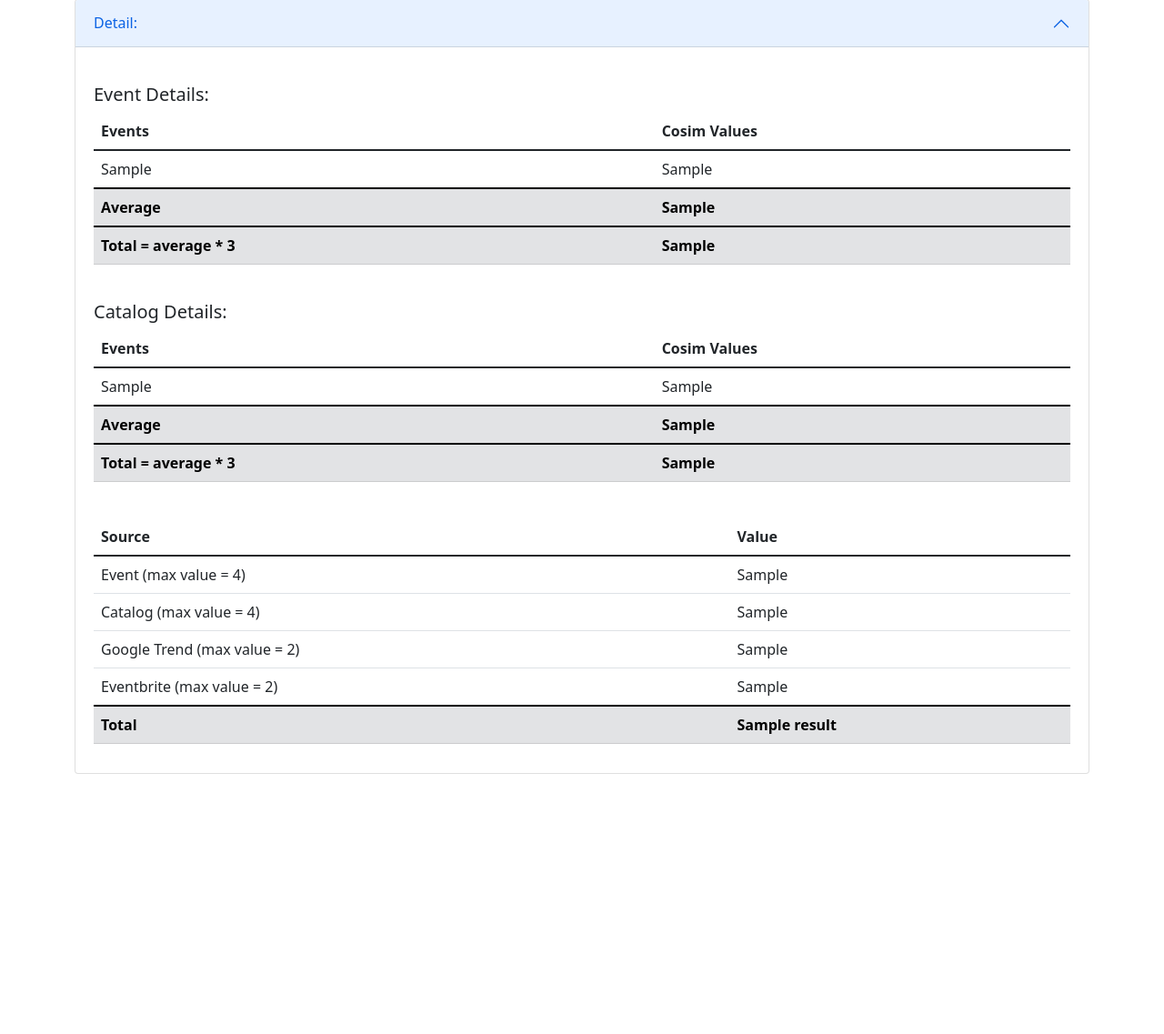
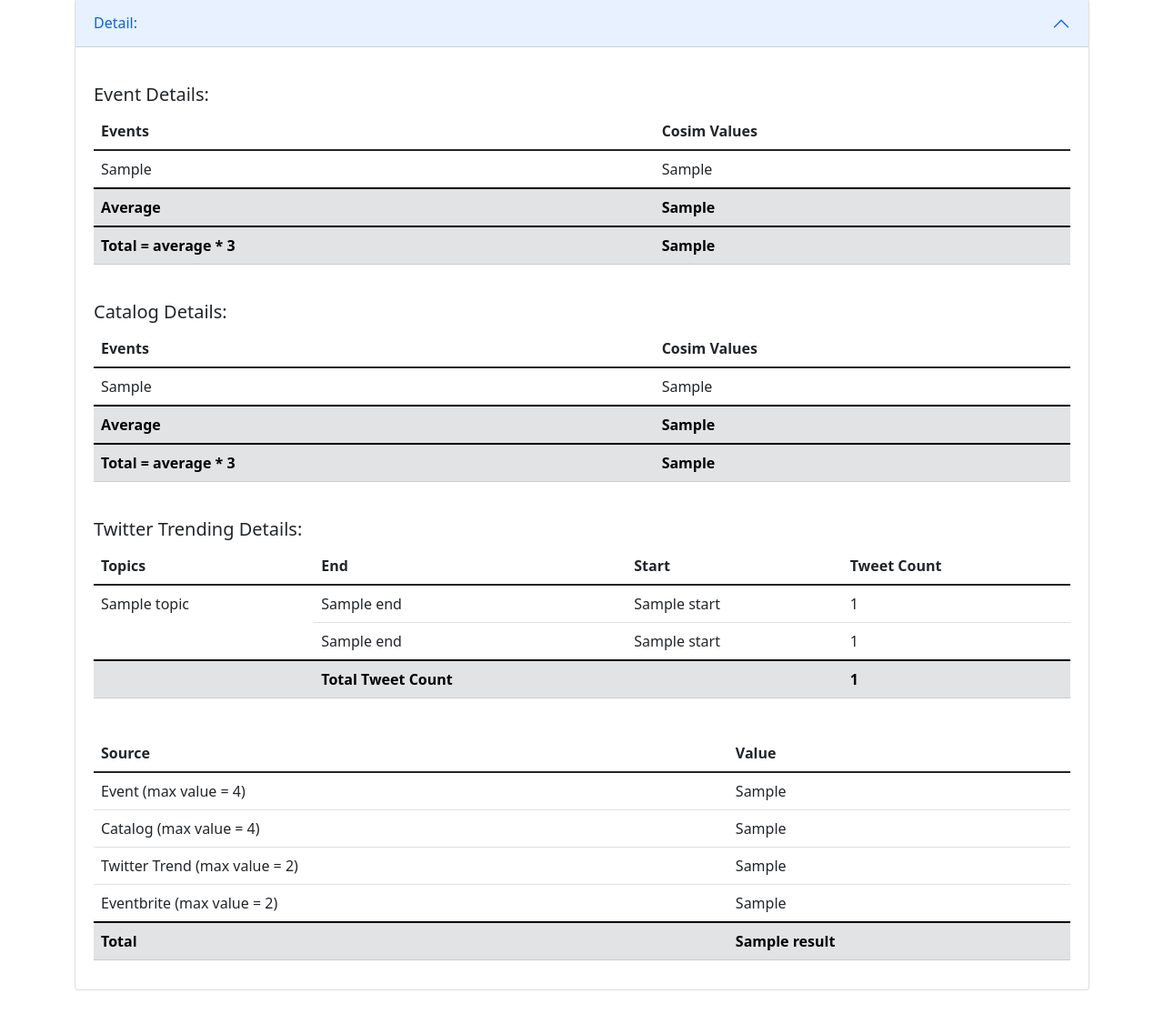
Before and after one commit to luthfidhani/sistem-skoring-pelatihan-microsoft, a Django app: template templates/skoring/index.html in a window 1280 px wide, after a click on "Detail:". Shown: the part 749-1886 px from the top of the page at 91% size. Before the commit the page ends 1600 px from the top, so only its background shows below. Run offline with Django 4.2, Linux system fonts and the light colour scheme; the template is opened without the code that fills it: most values are stand-ins (such as "Sample title", 1, 10 or a date in 2020).

Commit message:
feat: add trending twitter to get the number of tweets

```diff
--- a/requirements.txt
+++ b/requirements.txt
@@ -1,9 +1,10 @@
 Django==4.0.2
 numpy==1.22.2
 pandas==1.4.0
-pytrends==4.8.0
+pytrends==4.9.0
 scikit-learn==1.0.2
 openpyxl==3.0.9
 gunicorn==20.0.4
 httpx==0.23.1
 asyncio==3.4.3
+tweepy==4.13.0
--- a/skoring/views.py
+++ b/skoring/views.py
@@ -14,7 +14,7 @@
         topics = request.POST["topics"] # post request dengan value topics
 
         if query and topics:
-            result, mean, cosim_data, mean_cosims, number_of_eventbrite = train(query, topics) #training data
+            result, mean, cosim_data, mean_cosims, number_of_eventbrite, data_trending = train(query, topics) #training data
 
             eventbrite_message = ""
             for topic, eventbrite in zip(topics.split(","), number_of_eventbrite):
@@ -60,7 +60,8 @@
                 "average_cosim_value": mean_cosims,
                 "ahp": ahp,
                 "alert": alert,
-                "message": message
+                "message": message,
+                "data_trending": data_trending,
             } #data dijadikan dict
 
             return render(request, "skoring/index.html", data) # return data ke html dan menampilkan nya di index html
--- a/templates/skoring/index.html
+++ b/templates/skoring/index.html
@@ -131,6 +131,48 @@
                                 </tr>
                               </thead>
                               </table>
+
+                              <br>
+                              <h5>Twitter Trending Details:</h5>
+                              <table class="table">
+                                <thead>
+                                  <tr>
+                                    <th>Topics</th>
+                                    <th>End</th>
+                                    <th>Start</th>
+                                    <th>Tweet Count</th>
+                                  </tr>
+                                </thead>
+                                <tbody>
+                                  {% for result in data_trending %}
+                                    <tr>
+                                      <td rowspan="9">{{ result.topic }}</td>
+                                      <td>{{ result.data.0.end }}</td>
+                                      <td>{{ result.data.0.start }}</td>
+                                      <td>{{ result.data.0.tweet_count }}</td>
+                                    </tr>
+                                    {% for data in result.data %}
+                                    {% if data.end != result.data.0.end %}
+                                      <tr>
+                                        <td>{{ data.end }}</td>
+                                        <td>{{ data.start }}</td>
+                                        <td>{{ data.tweet_count }}</td>
+                                      </tr>
+                                    {% endif %}
+                                    {% endfor %}
+                                    <thead class="table-secondary">
+                                      <tr>
+                                        <td></td>
+                                        <th scope="col">Total Tweet Count</th>
+                                        <td></td>
+                                        <th scope="col">{{ result.total_tweet_count }}</th>
+                                      </tr>
+                                    </thead>
+                                  {% endfor %}
+                                </tbody>
+                              </table>
+
+
                               <br>
                               <table class="table">
                                 <thead>
@@ -149,7 +191,7 @@
                                     <td>{{ mean.1 }}</td>
                                   </tr>
                                   <tr>
-                                    <td>Google Trend (max value = 2)</td>
+                                    <td>Twitter Trend (max value = 2)</td>
                                     <td>{{ mean.2 }}</td>
                                   </tr>
                                   <tr>
```
Also changed, not shown: skoring/utils/ai_models.py (+24 -8 lines), 1 other file.
